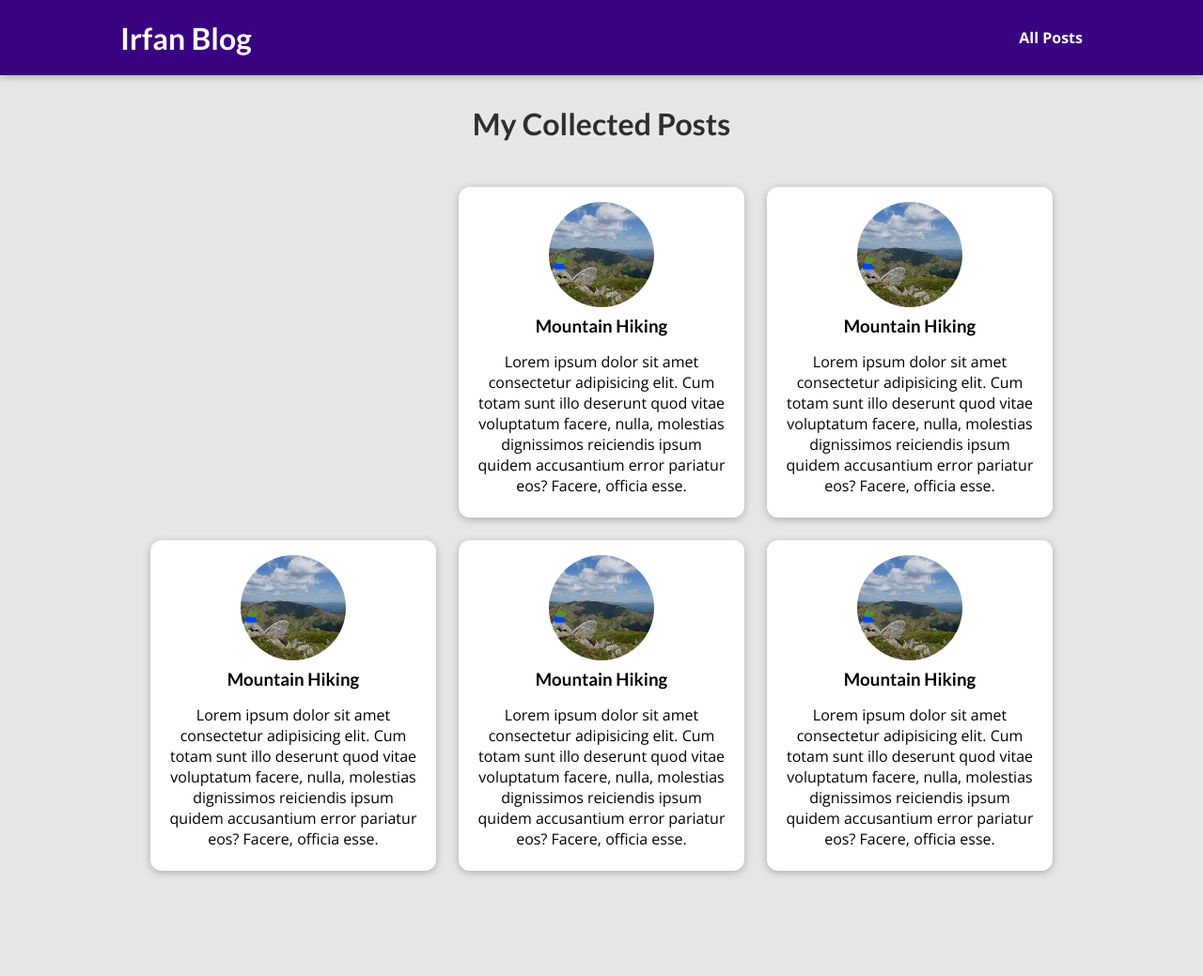
After one commit to khanirfan18/blogio, a Django app: page /blog/posts/ in a window 1280 px wide. The commit adds this page. Shown: the whole page at 94% size. Run offline with Django 5.2, Linux system fonts and the light colour scheme.

Commit message:
feat: add blog post listing and detail pages

```diff
--- /dev/null
+++ b/my_site/blog/static/blog/all-posts.css
@@ -0,0 +1,43 @@
+body {
+  background-color: #e7e7e7;
+}
+
+#main-navigation {
+  background-color: #390281;
+  box-shadow: 0 2px 8px rgba(0, 0, 0, 0.25);
+}
+
+#all-posts {
+  margin: 7rem auto;
+  width: 90%;
+  max-width: 60rem;
+}
+
+#all-posts h2 {
+  text-align: center;
+  font-size: 2rem;
+  color: #2e2e2e;
+  margin: 3rem 0;
+}
+
+ul {
+  list-style: none;
+  margin: 0;
+  padding: 0;
+  display: grid;
+  grid-template-columns: repeat(auto-fill, minmax(17rem, 1fr));
+  gap: 1.5rem;
+}
+
+.post img {
+  width: 7rem;
+  height: 7rem;
+}
+
+.post a {
+  height: 22rem;
+  transform-origin: center;
+  box-shadow: 0 2px 8px rgba(0, 0, 0, 0.25);
+  border-radius: 12px;
+  background-color: white;
+}
--- /dev/null
+++ b/my_site/blog/static/blog/post.css
@@ -0,0 +1,43 @@
+.post {
+  display: flex;
+  flex-direction: column;
+  align-items: center;
+  text-align: center;
+}
+
+.post a {
+  text-decoration: none;
+  color: black;
+  transition: all 0.2s ease;
+  padding: 1rem;
+}
+
+.post a:hover,
+.post a:active {
+  transform: scale(1.1);
+  background-color: #390281;
+  color: white;
+}
+
+.post img {
+  width: 5rem;
+  height: 5rem;
+  object-fit: cover;
+  border-radius: 50%;
+}
+
+.post h3 {
+  margin: 0.25rem 0;
+}
+
+.post time {
+  color: #666666;
+  margin: 0.25rem;
+  font-style: italic;
+  font-size: 0.85rem;
+}
+
+.post:hover time,
+.post:active time {
+  color: white;
+}
--- /dev/null
+++ b/my_site/blog/templates/blog/all-posts.html
@@ -0,0 +1,27 @@
+{% extends "base.html" %}
+{% load static %}
+
+
+{% block title %}
+    All My Posts
+{% endblock %}
+
+{% block css_files %}
+    <link rel="stylesheet" href="{% static 'blog/post.css' %}">
+    <link rel="stylesheet" href="{% static 'blog/all-posts.css' %}">
+{% endblock %}
+
+{% block content %}
+    <section id="all-posts">
+        <h2>My Collected Posts</h2>
+        <ul>
+            <li>
+                {% include "blog/includes/post.html" %}
+                {% include "blog/includes/post.html" %}
+                {% include "blog/includes/post.html" %}
+                {% include "blog/includes/post.html" %}
+                {% include "blog/includes/post.html" %}
+            </li>
+        </ul>
+    </section>
+{% endblock %}
--- /dev/null
+++ b/my_site/blog/templates/blog/includes/post.html
@@ -0,0 +1,12 @@
+{% load static %}
+        <li>
+            <article class="post">
+                <a href="{% url "blog:post-detail-page" "slug-value" %}">
+                    <img src="{% static "blog/images/mt.webp" %}" alt="mountain hiking" />
+                    <div class="post__content">
+                        <h3>Mountain Hiking</h3>
+                        <p>Lorem ipsum dolor sit amet consectetur adipisicing elit. Cum totam sunt illo deserunt quod vitae voluptatum facere, nulla, molestias dignissimos reiciendis ipsum quidem accusantium error pariatur eos? Facere, officia esse.</p>
+                    </div>
+                </a>
+            </article>
+        </li>
--- a/my_site/blog/urls.py
+++ b/my_site/blog/urls.py
@@ -5,6 +5,6 @@ app_name = 'blog'
 
 urlpatterns = [
     path('', views.starting_page,name="starting-page"),
-    path('posts', views.posts, name="posts-page"),
+    path('posts/', views.posts, name="posts-page"),
     path('posts/<slug:slug>',views.post_detail,name="post-detail-page") #/posts/my-first-post
 ]
--- a/my_site/blog/views.py
+++ b/my_site/blog/views.py
@@ -9,8 +9,8 @@ def starting_page(request):
 
 
 def posts(request):
-    pass
+    return render(request,'blog/all-posts.html')
 
 
-def post_detail(request):
-    pass
+def post_detail(request, slug):
+    return render(request,'blog/post-detail.html')
--- a/my_site/templates/base.html
+++ b/my_site/templates/base.html
@@ -9,6 +9,14 @@
     {% block css_files %} {% endblock %}
 </head>
 <body>
+    <header id="main-navigation">
+        <h1>
+            <a href="{% url "blog:starting-page" %}" > Irfan Blog </a>
+        </h1>
+        <nav>
+            <a href="{% url "blog:posts-page" %}">All Posts</a>
+        </nav>
+    </header>
     {% block content%}
 
     {% endblock %}
```
Also changed, not shown: my_site/blog/static/blog/post-detail.css (added, +62 -0 lines), my_site/blog/templates/blog/index.html (+3 -21 lines), my_site/blog/templates/blog/post-detail.html (added, +30 -0 lines), my_site/blog/static/blog/images/mt.webp (added), my_site/blog/static/blog/images/pepe.webp (added).
